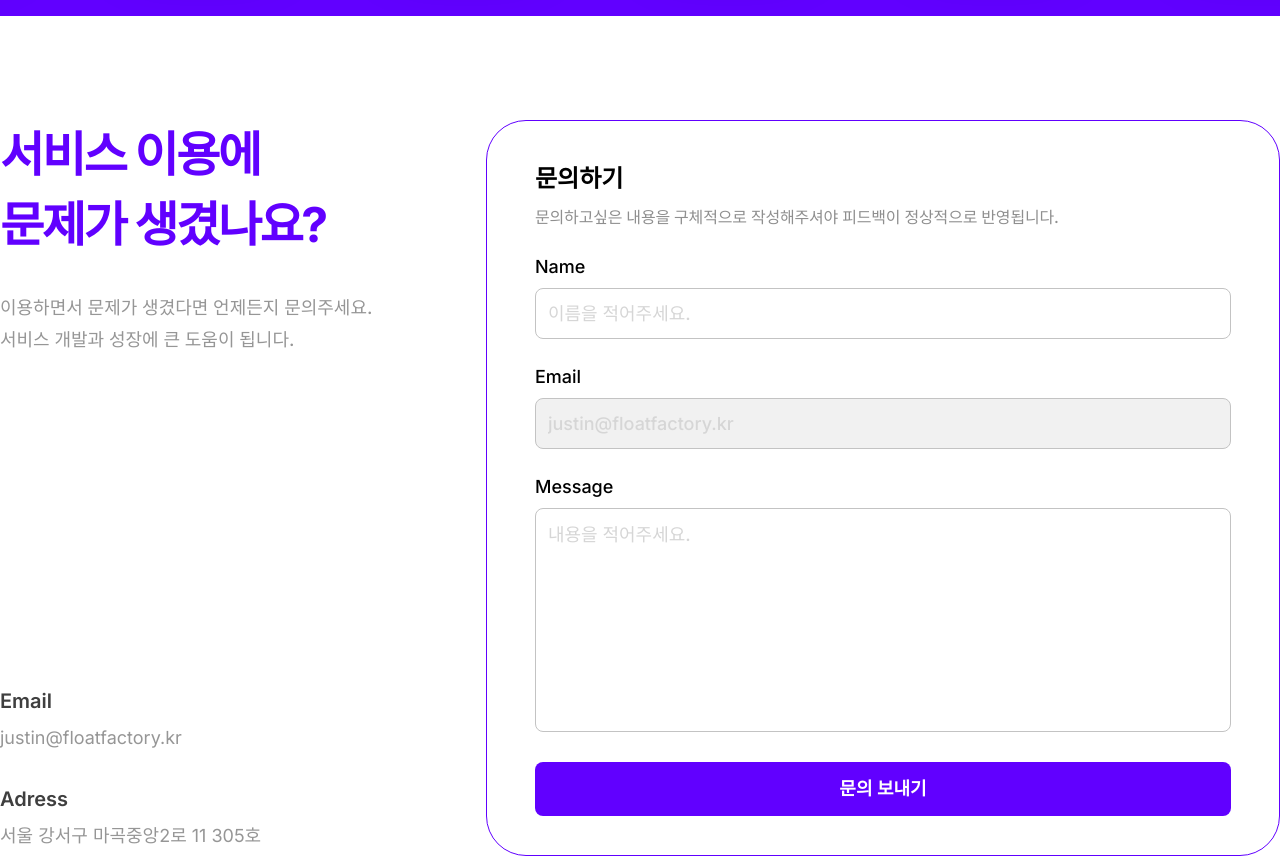
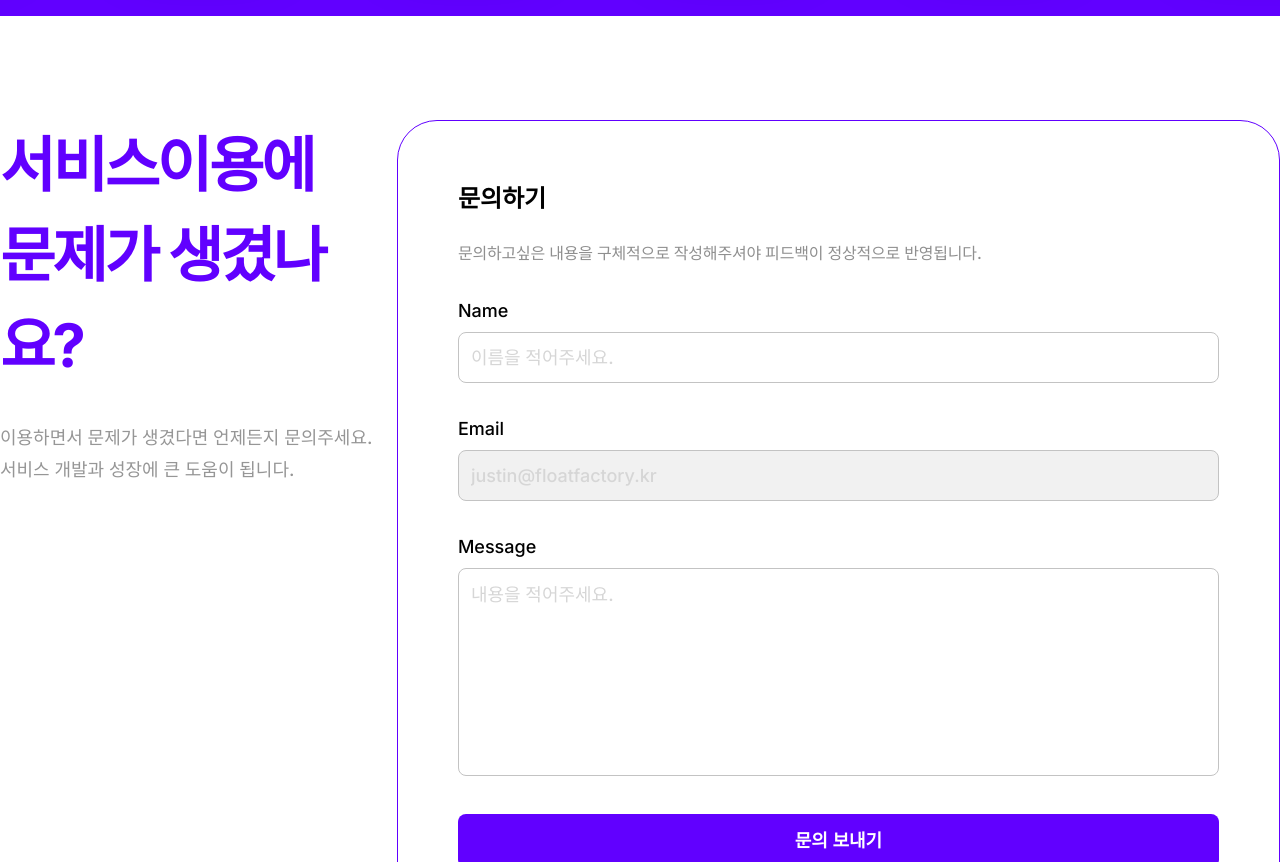
Before and after one commit to luc7yvicky/flaw-detector, a Next.js app: page / in a window 1280 px wide. Shown: the part 3500-4362 px from the top of the page. Built offline with nearby package versions, Linux system fonts and the light colour scheme; no server answers; a web font is replaced by a local one.

Commit message:
Design : 고객센터 ui 수정

```diff
--- a/src/components/ui/CustomerService.tsx
+++ b/src/components/ui/CustomerService.tsx
@@ -1,26 +1,28 @@
 import { cn } from "@/lib/utils";
 import { Input } from "./Input";
 import { TextArea } from "./TextArea";
+import Button from "./Button";
 
 export default function CustomerService({ className }: { className?: string }) {
   return (
     <section
       className={cn(
-        "mx-auto flex h-[46rem] w-full max-w-[82.125rem] justify-between gap-[6.875rem]",
+        "mx-auto flex h-[50.813rem] w-full max-w-[96.125rem] justify-between",
         className,
       )}
     >
-      <div className="h-full w-[25.625rem]">
-        <h2 className="text-5xl font-bold leading-[4.375rem] tracking-tighter text-primary-500">
-          서비스 이용에
+      <div className="h-full w-[28.125rem]">
+        <h2 className="text-6xl font-bold leading-[5.625rem] tracking-tighter text-primary-500">
+          서비스이용에
           <br />
           문제가 생겼나요?
         </h2>
         <p className="mt-8 text-lg font-medium leading-8 text-gray-default">
-          이용하면서 문제가 생겼다면 언제든지 문의주세요. 서비스 개발과 성장에
-          큰 도움이 됩니다.
+          이용하면서 문제가 생겼다면 언제든지 문의주세요.
+          <br />
+          서비스 개발과 성장에 큰 도움이 됩니다.
         </p>
-        <ul className="mt-[20.625rem]">
+        <ul className="mt-[23.125rem]">
           <li className="mb-8 flex flex-col gap-2">
             <span className="text-xl font-semibold leading-[1.875rem] text-gray-dark">
               Email
@@ -41,11 +43,11 @@ export default function CustomerService({ className }: { className?: string }) {
       </div>
       <form
         className={cn(
-          "flex h-full w-full max-w-[49.625rem] flex-col gap-6 rounded-[2.5rem] border border-primary-500 bg-white px-12 py-10",
+          "flex h-full w-[61.563rem] flex-col gap-8 rounded-[2.5rem] border border-primary-500 bg-white p-[3.75rem]",
         )}
       >
         <div>
-          <h3 className="mb-2 text-2xl font-bold leading-9">문의하기</h3>
+          <h3 className="mb-6 text-2xl font-bold leading-9">문의하기</h3>
           <p className="text-base font-medium tracking-[-0.011em] text-[#8F8F8F]">
             문의하고싶은 내용을 구체적으로 작성해주셔야 피드백이 정상적으로
             반영됩니다.
@@ -84,12 +86,10 @@ export default function CustomerService({ className }: { className?: string }) {
           <TextArea
             id="message"
             placeholder="내용을 적어주세요."
-            className="mt-2 h-56"
+            className="mt-2 h-52"
           />
         </div>
-        <button className="rounded-lg bg-primary-500 py-[0.813rem] text-lg font-semibold text-white">
-          문의 보내기
-        </button>
+        <Button className="py-[0.813rem] text-lg">문의 보내기</Button>
       </form>
     </section>
   );
```
